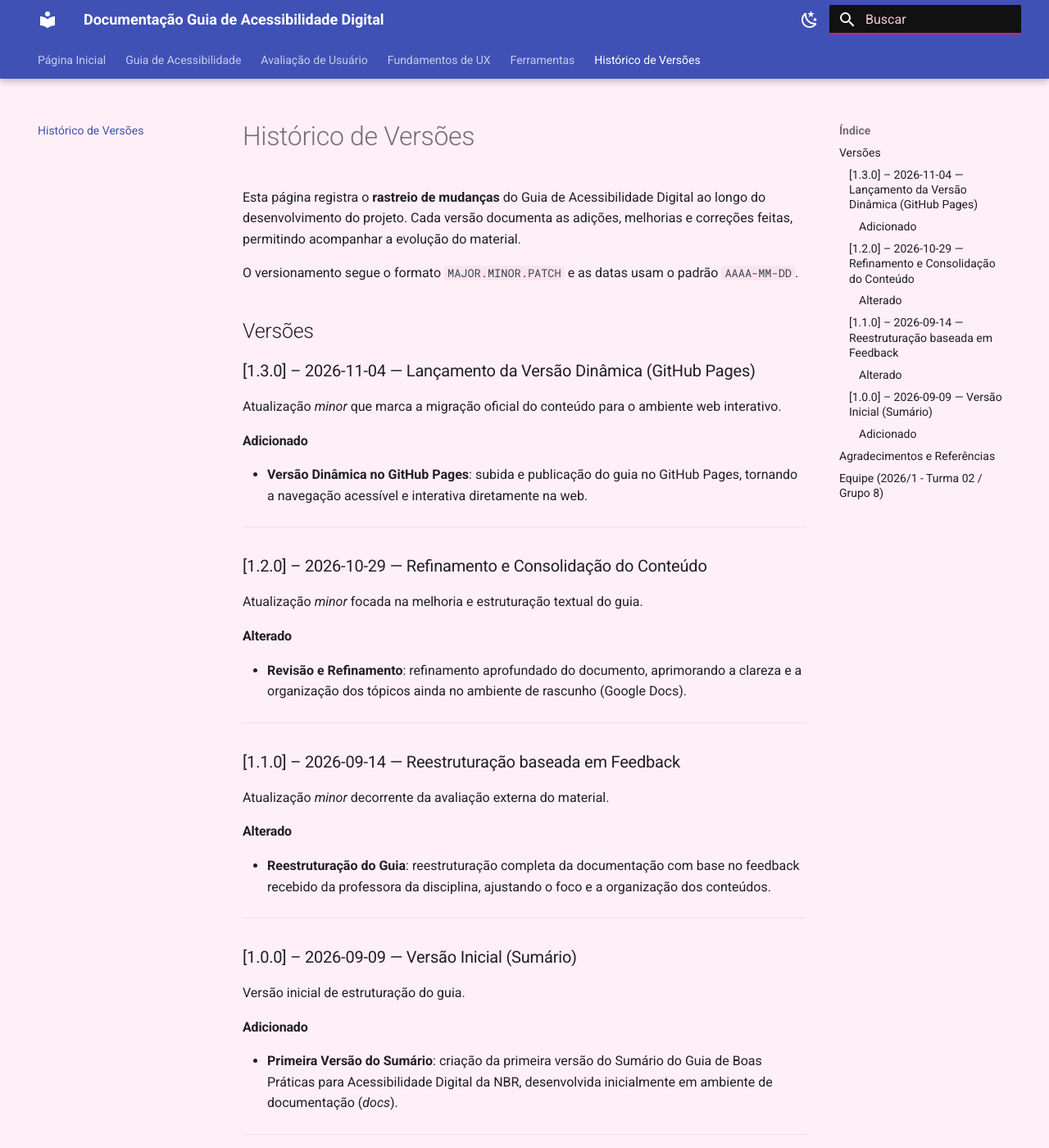
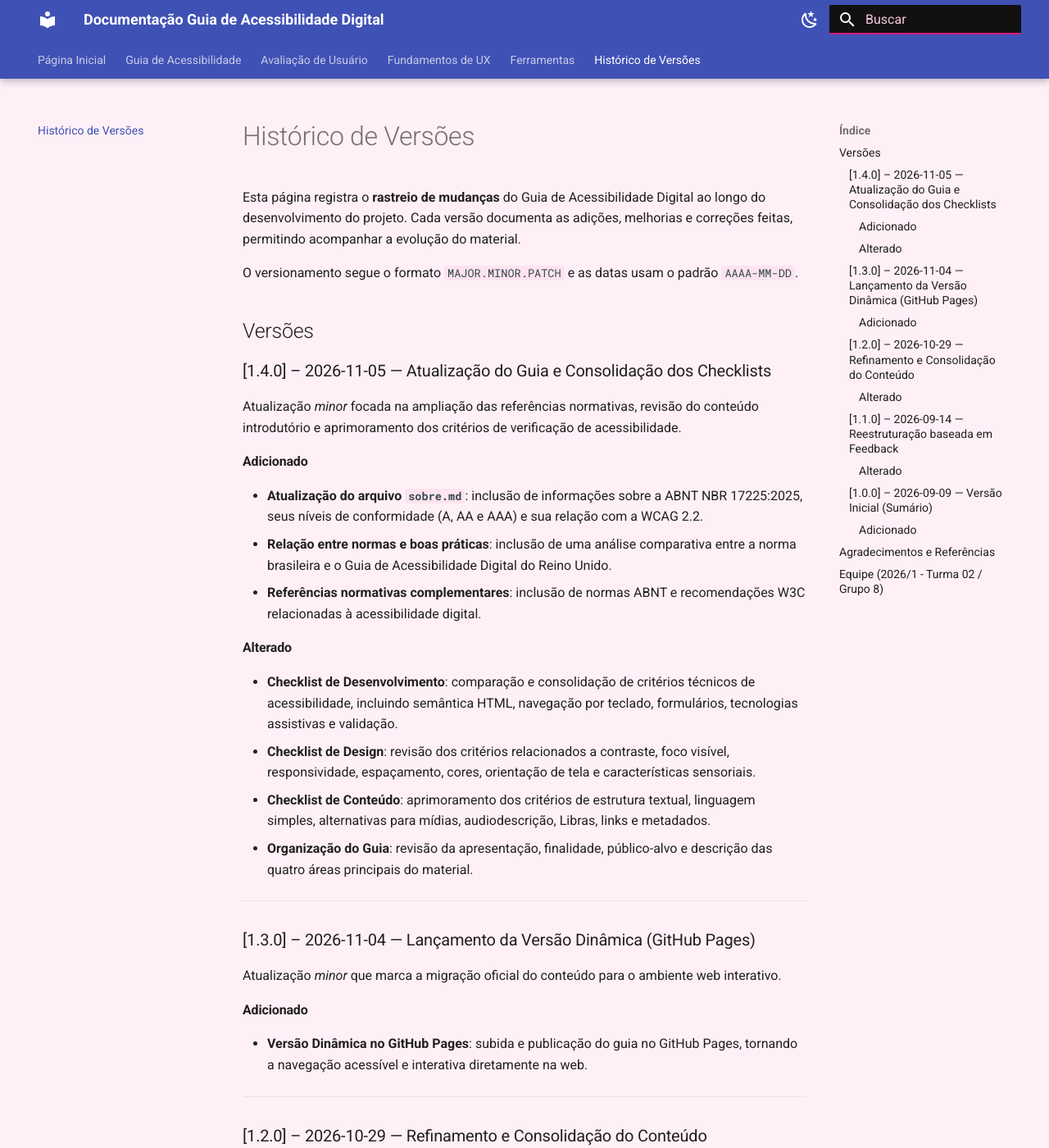
Before and after one commit to UnB-IHC/IHC_2026.2_Grupo01, an MkDocs documentation site: the page built from docs/historico/historico.md, in a window 1280 px wide and 1400 px high. Shown: the whole window at 82% size. Built offline with MkDocs 1.6.1 and Material for MkDocs 9.7.7, drawn with Linux system fonts in a browser that asks for light colours.

Commit message:
docs: Atualização do histórico
Atualização do histórico que amplia referências de rastreabilidade e mostra a evolução do projeto.

```diff
--- a/docs/historico/historico.md
+++ b/docs/historico/historico.md
@@ -5,6 +5,23 @@ Esta página registra o **rastreio de mudanças** do Guia de Acessibilidade Digi
 O versionamento segue o formato `MAJOR.MINOR.PATCH` e as datas usam o padrão `AAAA-MM-DD`.
 
 ## Versões
+
+### [1.4.0] – 2026-11-05 — Atualização do Guia e Consolidação dos Checklists
+
+Atualização *minor* focada na ampliação das referências normativas, revisão do conteúdo introdutório e aprimoramento dos critérios de verificação de acessibilidade.
+
+#### Adicionado
+- **Atualização do arquivo `sobre.md`**: inclusão de informações sobre a ABNT NBR 17225:2025, seus níveis de conformidade (A, AA e AAA) e sua relação com a WCAG 2.2.
+- **Relação entre normas e boas práticas**: inclusão de uma análise comparativa entre a norma brasileira e o Guia de Acessibilidade Digital do Reino Unido.
+- **Referências normativas complementares**: inclusão de normas ABNT e recomendações W3C relacionadas à acessibilidade digital.
+
+#### Alterado
+- **Checklist de Desenvolvimento**: comparação e consolidação de critérios técnicos de acessibilidade, incluindo semântica HTML, navegação por teclado, formulários, tecnologias assistivas e validação.
+- **Checklist de Design**: revisão dos critérios relacionados a contraste, foco visível, responsividade, espaçamento, cores, orientação de tela e características sensoriais.
+- **Checklist de Conteúdo**: aprimoramento dos critérios de estrutura textual, linguagem simples, alternativas para mídias, audiodescrição, Libras, links e metadados.
+- **Organização do Guia**: revisão da apresentação, finalidade, público-alvo e descrição das quatro áreas principais do material.
+
+---
 
 ### [1.3.0] – 2026-11-04 — Lançamento da Versão Dinâmica (GitHub Pages)
 
@@ -41,6 +58,7 @@ Versão inicial de estruturação do guia.
 - **Primeira Versão do Sumário**: criação da primeira versão do Sumário do Guia de Boas Práticas para Acessibilidade Digital da NBR, desenvolvida inicialmente em ambiente de documentação (*docs*).
 
 ---
+
 ## Agradecimentos e Referências
 
 Destacamos que a equipe do repositório abaixo serviu de grande referência e base para o desenvolvimento do nosso projeto:
```
